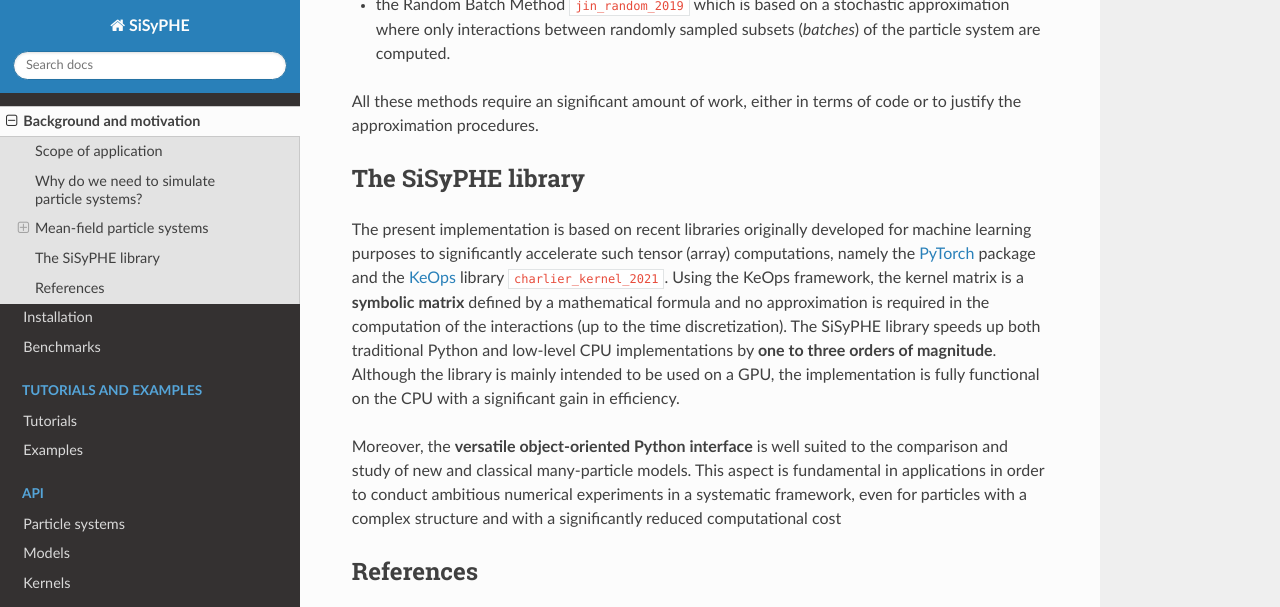
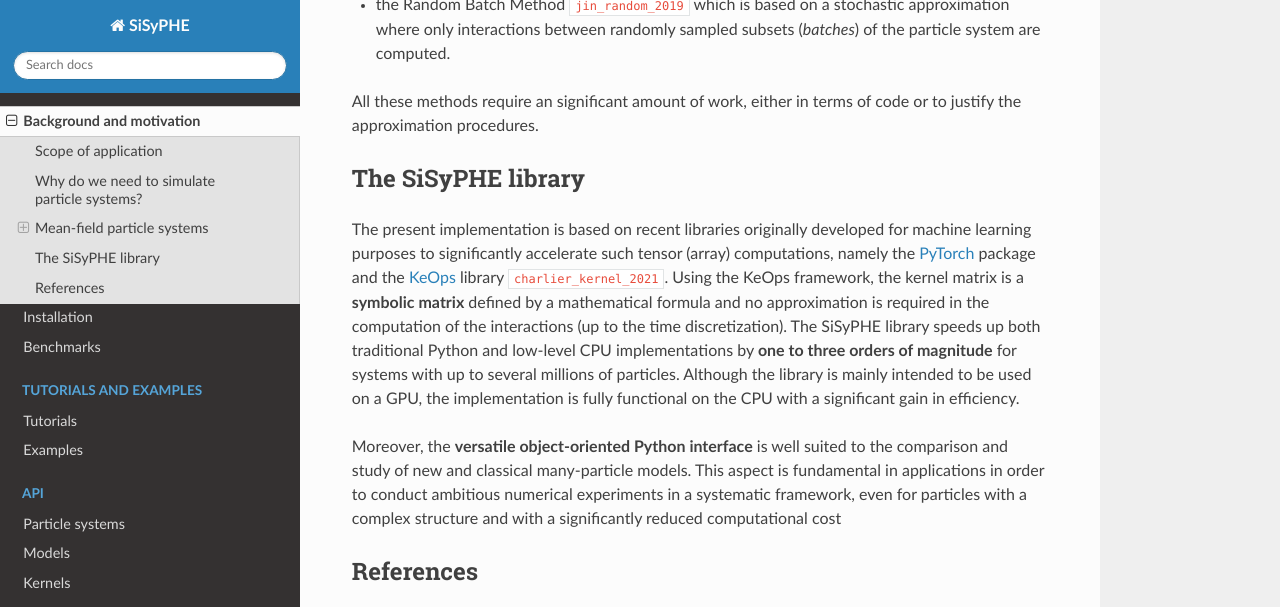
Before and after one commit to antoinediez/Sisyphe, a Sphinx documentation site: the page built from doc/background.rst, in a window 1280 px wide and 900 px high, scrolled down 5101 px, cut to the strip 0-607 px from the top of the window. Built offline with Sphinx 7.4.7 and the Read the Docs theme 2.0.0, drawn with Linux system fonts in a browser that asks for light colours; cross-references to code outside the pages are shown as plain code; some of the changed text lies outside the part shown.

Commit message:
clean doc

```diff
--- a/doc/background.rst
+++ b/doc/background.rst
@@ -135,7 +135,7 @@
 The SiSyPHE library
 ========================
 
-The present implementation is based on recent libraries originally developed for machine learning purposes to significantly accelerate such tensor (array) computations, namely the `PyTorch <https://github.com/pytorch/pytorch>`_ package and the `KeOps <https://www.kernel-operations.io/keops/index.html>`_ library :cite:`charlier_kernel_2021`. Using the KeOps framework, the kernel matrix is a **symbolic matrix** defined by a mathematical formula and no approximation is required in the computation of the interactions (up to the time discretization). The SiSyPHE library speeds up both traditional Python and low-level CPU implementations by **one to three orders of magnitude**. Although the library is mainly intended to be used on a GPU, the implementation is fully functional on the CPU with a significant gain in efficiency.
+The present implementation is based on recent libraries originally developed for machine learning purposes to significantly accelerate such tensor (array) computations, namely the `PyTorch <https://github.com/pytorch/pytorch>`_ package and the `KeOps <https://www.kernel-operations.io/keops/index.html>`_ library :cite:`charlier_kernel_2021`. Using the KeOps framework, the kernel matrix is a **symbolic matrix** defined by a mathematical formula and no approximation is required in the computation of the interactions (up to the time discretization). The SiSyPHE library speeds up both traditional Python and low-level CPU implementations by **one to three orders of magnitude** for systems with up to several millions of particles. Although the library is mainly intended to be used on a GPU, the implementation is fully functional on the CPU with a significant gain in efficiency.
 
 Moreover, the **versatile object-oriented Python interface** is well suited to the comparison and study of new and classical many-particle models. This aspect is fundamental in applications in order to conduct ambitious numerical experiments in a systematic framework, even for particles with a complex structure and with a significantly reduced computational cost
 
--- a/doc/index.rst
+++ b/doc/index.rst
@@ -11,7 +11,7 @@
     :alt: Ball
     :align: center
 
-The SiSyPHE library builds on recent advances in hardware and software for the efficient simulation of **large scale interacting particle systems**, both on the **GPU** and on the CPU. The implementation is based on recent libraries originally developed for machine learning purposes to significantly accelerate tensor (array) computations, namely the `PyTorch <https://github.com/pytorch/pytorch>`_ package and the `KeOps <https://www.kernel-operations.io/keops/index.html>`_ library. The **versatile object-oriented Python interface** is well suited to the comparison of new and classical many-particle models, enabling ambitious numerical experiments and leading to novel conjectures. The SiSyPHE library speeds up both traditional Python and low-level implementations by **one to three orders of magnitude**.
+The SiSyPHE library builds on recent advances in hardware and software for the efficient simulation of **large scale interacting particle systems**, both on the **GPU** and on the CPU. The implementation is based on recent libraries originally developed for machine learning purposes to significantly accelerate tensor (array) computations, namely the `PyTorch <https://github.com/pytorch/pytorch>`_ package and the `KeOps <https://www.kernel-operations.io/keops/index.html>`_ library. The **versatile object-oriented Python interface** is well suited to the comparison of new and classical many-particle models, enabling ambitious numerical experiments and leading to novel conjectures. The SiSyPHE library speeds up both traditional Python and low-level implementations by **one to three orders of magnitude** for systems with up to **several millions** of particles.
 
 The project is hosted on `GitHub <https://github.com/antoinediez/Sisyphe>`_, under the permissive `MIT license <https://en.wikipedia.org/wiki/MIT_License>`_. |br|
 |PyPi version|
```
